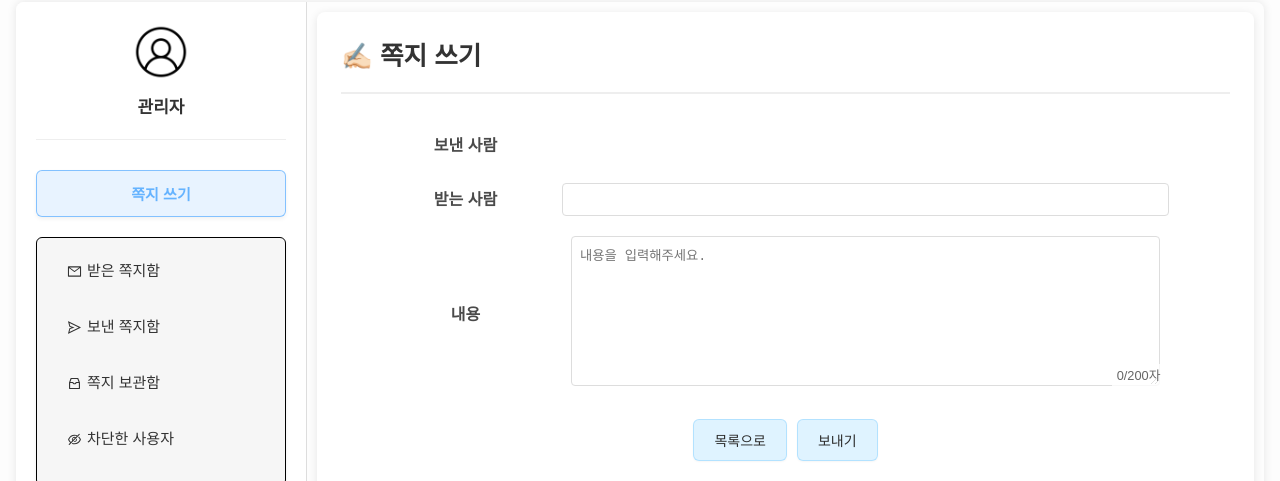
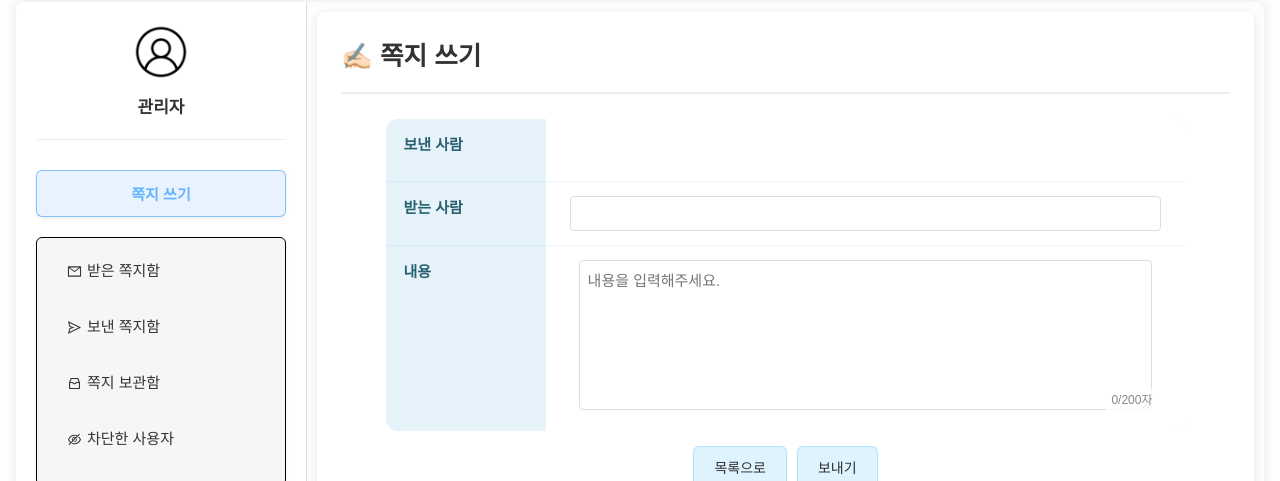
Before and after one commit to oneidsin/withcare_front, a Next.js app: page /msg/send in a window 1280 px wide. Shown: the part 115-596 px from the top of the page. Built offline with nearby package versions, Linux system fonts and the light colour scheme; no server answers.

Commit message:
EDIT MSG

```diff
--- a/src/app/msg/msg.css
+++ b/src/app/msg/msg.css
@@ -414,3 +414,91 @@
 .message-action-btn.message-delete-btn:hover {
   background-color: #ffcccc;
 }
+
+/*
+쪽지 작성 및 상세보기 (2025.06.05 ver.)
+ */
+
+.msg-form-table {
+    width: 100%;
+    border-collapse: collapse;
+    font-size: 15px;
+    color: #3b4a54;
+    font-family: 'Pretendard', sans-serif;
+    background-color: #f7fcff;
+    border-radius: 12px;
+    overflow: hidden;
+}
+
+.msg-form-table th,
+.msg-form-table td {
+    padding: 14px 18px;
+    vertical-align: top;
+}
+
+.msg-form-table th {
+    width: 130px;
+    background-color: #e6f3fb;
+    color: #2a6171;
+    font-weight: 600;
+    text-align: left;
+    border-bottom: 1px solid #d6eaf5;
+}
+
+.msg-form-table td {
+    background-color: #ffffff;
+    border-bottom: 1px solid #eef5f9;
+}
+
+.msg-form-table tr:last-child th,
+.msg-form-table tr:last-child td {
+    border-bottom: none;
+}
+
+
+
+/* 읽기 전용 input 스타일 */
+.readonly-input {
+    width: 100%;
+    background-color: #f9f9f9;
+    border: none;
+    color: #555;
+    font-size: 15px;
+    padding: 8px 10px;
+    font-family: 'Pretendard', sans-serif;
+}
+
+/* 받는 사람 입력창 스타일 (쪽지 쓰기)  */
+
+.form-input {
+    width: 100%;
+    border: 1px solid #ccc;
+    padding: 8px 10px;
+    font-size: 15px;
+    border-radius: 5px;
+    transition: border 0.2s ease;
+}
+
+.form-input:focus {
+    border-color: #58a9ff;
+    outline: none;
+}
+
+/* 내용 입력 textarea */
+.form-textarea {
+    width: 100%;
+    padding: 10px;
+    border-radius: 6px;
+    border: 1px solid #ccc;
+    resize: vertical;
+    font-size: 15px;
+    font-family: 'Pretendard', sans-serif;
+}
+
+/*글자 수 표시*/
+.char-count {
+    text-align: right;
+    margin-top: 4px;
+    font-size: 12px;
+    color: #888;
+}
```
